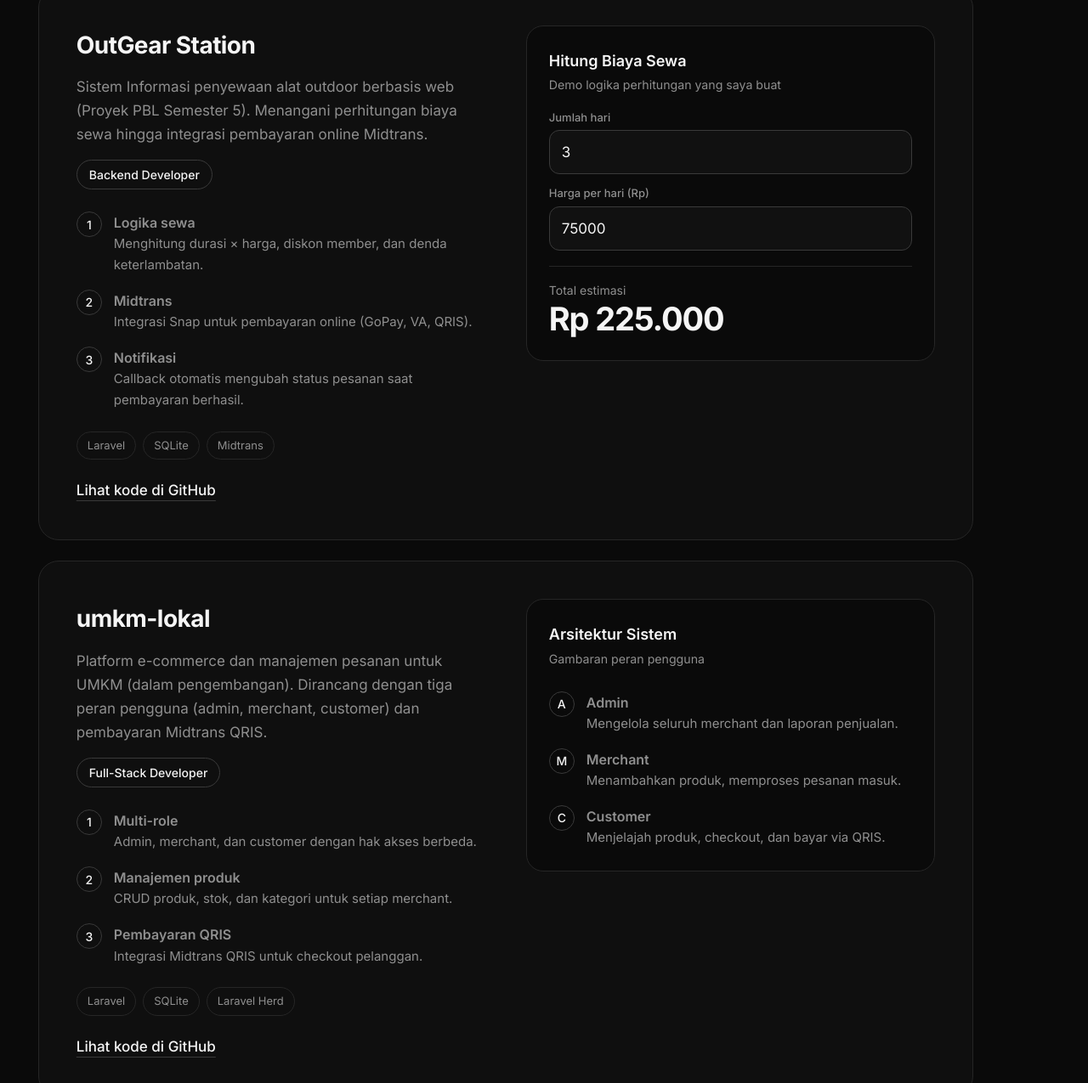
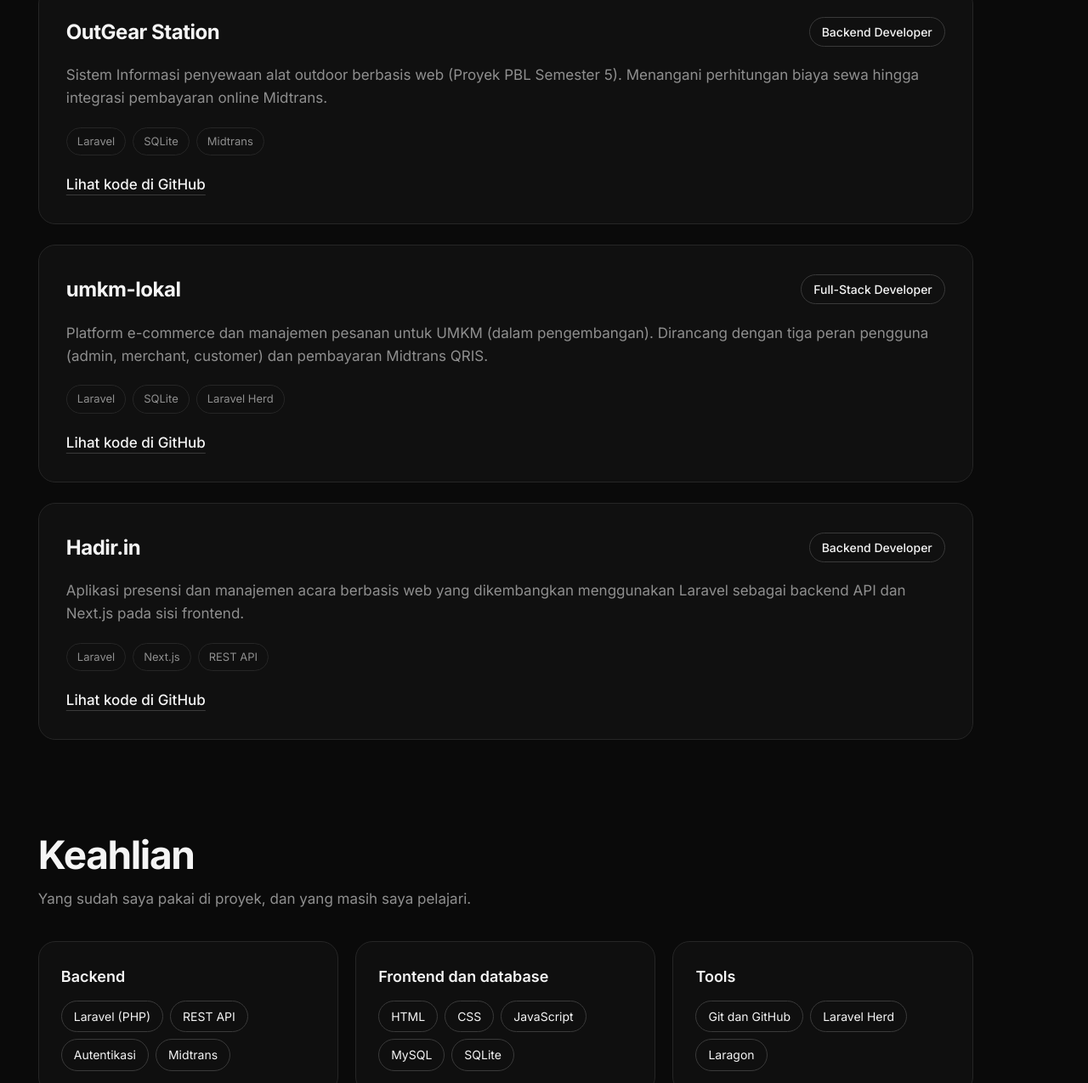
Before and after one commit to hamdirafi/Ahmad_Rafi_Hamdi, a plain HTML site: page index.html in a window 1280 px wide. Shown: the part 1052-2327 px from the top of the page at 85% size. Drawn offline with Linux system fonts and the light colour scheme.

Commit message:
balik lagi

```diff
--- a/index.html
+++ b/index.html
@@ -68,18 +68,14 @@
       <h2>Proyek</h2>
       <p class="sub">Beberapa proyek yang pernah saya kerjakan dan kembangkan.</p>
 
-      <!-- Proyek 1 : OutGear Station -->
-      <div class="project">
-        <div>
-          <h3>OutGear Station</h3>
+      <div class="project-list">
+        <div class="project-card">
+          <div class="project-header">
+            <h3>OutGear Station</h3>
+            <span class="peran">Backend Developer</span>
+          </div>
           <p class="desc">Sistem Informasi penyewaan alat outdoor berbasis web (Proyek PBL Semester 5). Menangani
             perhitungan biaya sewa hingga integrasi pembayaran online Midtrans.</p>
-          <span class="peran">Backend Developer</span>
-          <ul class="steps">
-            <li><b>1</b><span><strong>Logika sewa</strong>Menghitung durasi × harga, diskon member, dan denda keterlambatan.</span></li>
-            <li><b>2</b><span><strong>Midtrans</strong>Integrasi Snap untuk pembayaran online (GoPay, VA, QRIS).</span></li>
-            <li><b>3</b><span><strong>Notifikasi</strong>Callback otomatis mengubah status pesanan saat pembayaran berhasil.</span></li>
-          </ul>
           <div class="tags">
             <span class="tag">Laravel</span>
             <span class="tag">SQLite</span>
@@ -87,27 +83,14 @@
           </div>
           <a class="repo" href="https://github.com/fael83/Pbl-Smt5_Outgear-Station">Lihat kode di GitHub</a>
         </div>
-        <div class="calc">
-          <h4>Hitung Biaya Sewa</h4>
-          <small>Demo logika perhitungan yang saya buat</small>
-          <div class="f"><label for="hari">Jumlah hari</label><input id="hari" type="number" min="1" value="3"></div>
-          <div class="f"><label for="harga">Harga per hari (Rp)</label><input id="harga" type="number" min="0" value="75000"></div>
-          <div class="total">Total estimasi<strong id="hasil">Rp 225.000</strong></div>
-        </div>
-      </div>
 
-      <!-- Proyek 2 : umkm-lokal -->
-      <div class="project">
-        <div>
-          <h3>umkm-lokal</h3>
+        <div class="project-card">
+          <div class="project-header">
+            <h3>umkm-lokal</h3>
+            <span class="peran">Full-Stack Developer</span>
+          </div>
           <p class="desc">Platform e-commerce dan manajemen pesanan untuk UMKM (dalam pengembangan). Dirancang dengan
             tiga peran pengguna (admin, merchant, customer) dan pembayaran Midtrans QRIS.</p>
-          <span class="peran">Full-Stack Developer</span>
-          <ul class="steps">
-            <li><b>1</b><span><strong>Multi-role</strong>Admin, merchant, dan customer dengan hak akses berbeda.</span></li>
-            <li><b>2</b><span><strong>Manajemen produk</strong>CRUD produk, stok, dan kategori untuk setiap merchant.</span></li>
-            <li><b>3</b><span><strong>Pembayaran QRIS</strong>Integrasi Midtrans QRIS untuk checkout pelanggan.</span></li>
-          </ul>
           <div class="tags">
             <span class="tag">Laravel</span>
             <span class="tag">SQLite</span>
@@ -115,44 +98,20 @@
           </div>
           <a class="repo" href="https://github.com/hamdirafi/umkm-lokal">Lihat kode di GitHub</a>
         </div>
-        <div class="calc">
-          <h4>Arsitektur Sistem</h4>
-          <small>Gambaran peran pengguna</small>
-          <ul class="steps">
-            <li><b>A</b><span><strong>Admin</strong>Mengelola seluruh merchant dan laporan penjualan.</span></li>
-            <li><b>M</b><span><strong>Merchant</strong>Menambahkan produk, memproses pesanan masuk.</span></li>
-            <li><b>C</b><span><strong>Customer</strong>Menjelajah produk, checkout, dan bayar via QRIS.</span></li>
-          </ul>
-        </div>
-      </div>
 
-      <!-- Proyek 3 : Hadir.in -->
-      <div class="project">
-        <div>
-          <h3>Hadir.in</h3>
+        <div class="project-card">
+          <div class="project-header">
+            <h3>Hadir.in</h3>
+            <span class="peran">Backend Developer</span>
+          </div>
           <p class="desc">Aplikasi presensi dan manajemen acara berbasis web yang dikembangkan menggunakan Laravel
             sebagai backend API dan Next.js pada sisi frontend.</p>
-          <span class="peran">Backend Developer</span>
-          <ul class="steps">
-            <li><b>1</b><span><strong>REST API</strong>Endpoint untuk autentikasi, manajemen acara, dan presensi peserta.</span></li>
-            <li><b>2</b><span><strong>QR Code</strong>Generate dan validasi QR untuk check-in peserta acara.</span></li>
-            <li><b>3</b><span><strong>Dashboard</strong>Statistik kehadiran real-time untuk penyelenggara.</span></li>
-          </ul>
           <div class="tags">
             <span class="tag">Laravel</span>
             <span class="tag">Next.js</span>
             <span class="tag">REST API</span>
           </div>
           <a class="repo" href="https://github.com/hamdirafi/hadirin-backend">Lihat kode di GitHub</a>
-        </div>
-        <div class="calc">
-          <h4>Tech Stack</h4>
-          <small>Pembagian frontend & backend</small>
-          <ul class="steps">
-            <li><b>BE</b><span><strong>Laravel</strong>API backend, autentikasi, dan logika bisnis.</span></li>
-            <li><b>FE</b><span><strong>Next.js</strong>Frontend React dengan SSR untuk performa optimal.</span></li>
-            <li><b>DB</b><span><strong>MySQL</strong>Database relasional untuk data acara dan peserta.</span></li>
-          </ul>
         </div>
       </div>
     </section>
--- a/script.js
+++ b/script.js
@@ -96,21 +96,3 @@
     window.addEventListener('resize', atur);
     if (!diam) requestAnimationFrame(function () { gambar(true); });
 })();
-
-// =====================================================
-// Kalkulator Biaya Sewa – demo OutGear Station
-// =====================================================
-(function () {
-    var hari = document.getElementById('hari');
-    var harga = document.getElementById('harga');
-    var hasil = document.getElementById('hasil');
-    if (!hari || !harga || !hasil) return;
-
-    function hitung() {
-        var total = (parseInt(hari.value) || 0) * (parseInt(harga.value) || 0);
-        hasil.textContent = 'Rp ' + total.toLocaleString('id-ID');
-    }
-
-    hari.addEventListener('input', hitung);
-    harga.addEventListener('input', hitung);
-})();
--- a/style.css
+++ b/style.css
@@ -596,7 +596,57 @@ footer a {
     }
 }
 
-/* ===== Style Khusus: spacing antar proyek ===== */
-#proyek .project + .project {
-    margin-top: 24px;
+/* ===== Style Khusus Kartu Proyek Baru ===== */
+.project-list {
+    margin-top: 36px !important;
+    display: flex !important;
+    flex-direction: column !important;
+    gap: 24px !important;
 }
+
+.project-card {
+    background: rgba(17, 17, 17, 0.9) !important;
+    border: 1px solid #262626 !important;
+    border-radius: 20px !important;
+    padding: 32px !important;
+    display: flex !important;
+    flex-direction: column !important;
+    align-items: flex-start !important;
+}
+
+.project-header {
+    width: 100% !important;
+    display: flex !important;
+    align-items: center !important;
+    justify-content: space-between !important;
+    flex-wrap: wrap !important;
+    gap: 12px !important;
+    margin-bottom: 8px !important;
+}
+
+.project-card h3 {
+    margin: 0 !important;
+    font-size: 24px !important;
+    letter-spacing: -0.02em !important;
+}
+
+.project-card .peran {
+    margin-top: 0 !important;
+}
+
+.project-card .desc {
+    color: #8F8F8F !important;
+    line-height: 1.6 !important;
+    margin-top: 10px !important;
+}
+
+.project-card .tags {
+    margin-top: 20px !important;
+    display: flex !important;
+    flex-wrap: wrap !important;
+    gap: 8px !important;
+}
+
+.project-card .repo {
+    margin-top: 20px !important;
+}
```
